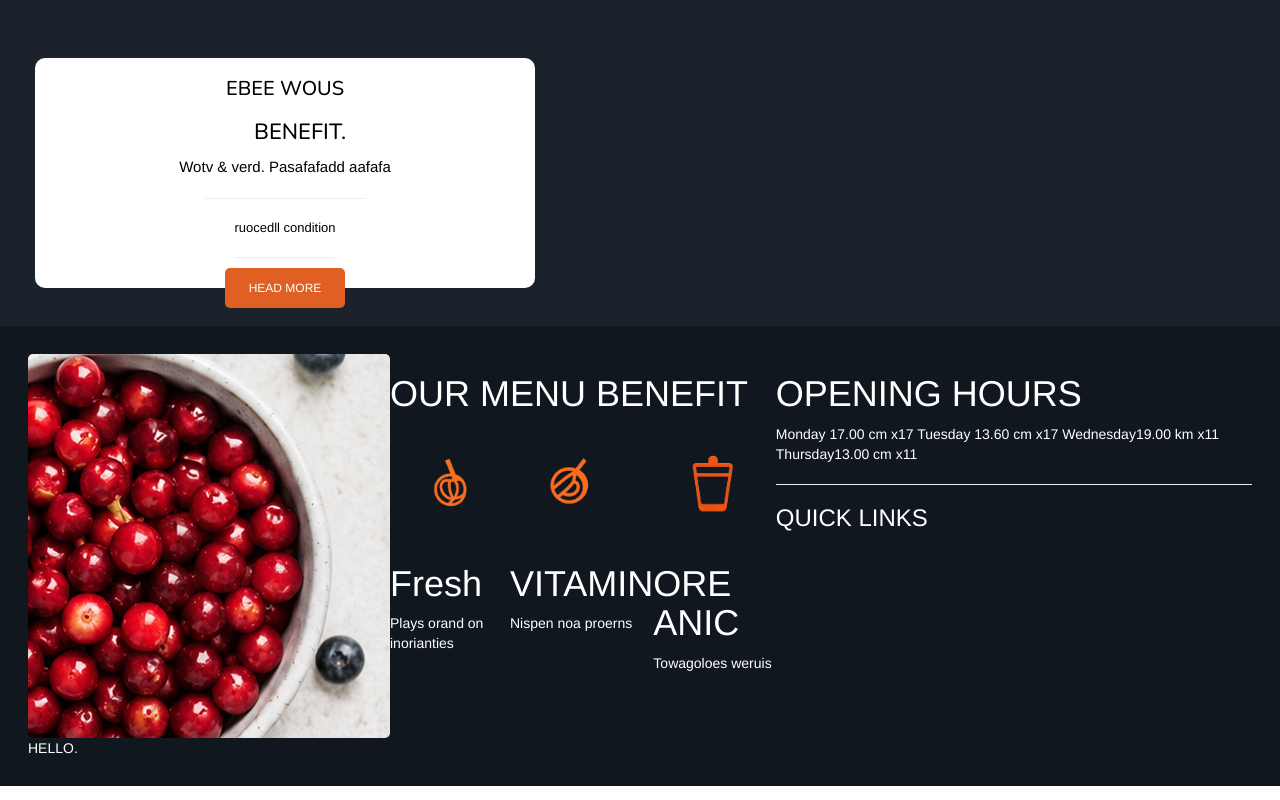
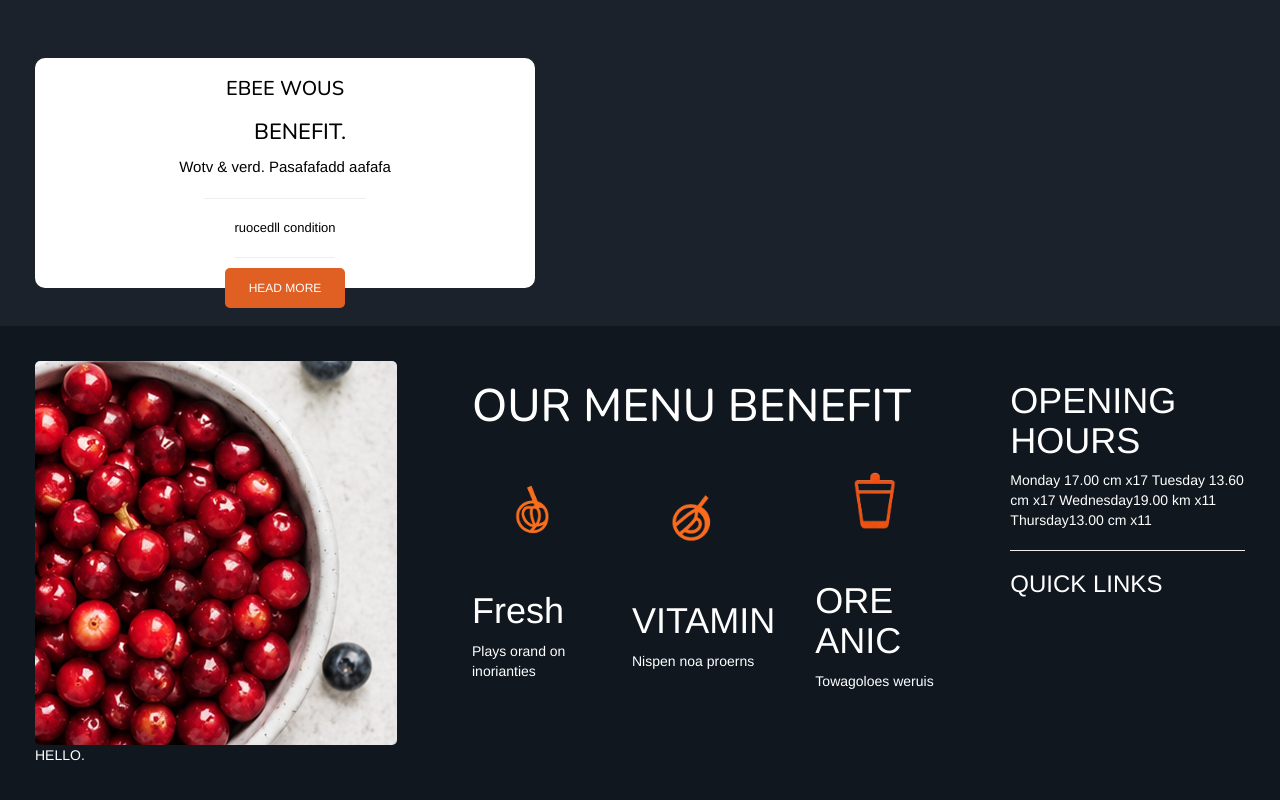
Before and after one commit to NeeloByron/ReactTS_UI_Challenge, a React (Vite) app: page / in a window 1280 px wide. Shown: the part 2094-2894 px from the top of the page. Built offline with nearby package versions, Linux system fonts and the light colour scheme.

Commit message:
declared ourMenu, footMain adjustment

```diff
--- a/src/Component/6. Footer/Footer.Module.css
+++ b/src/Component/6. Footer/Footer.Module.css
@@ -2,8 +2,9 @@
 .footerMain {
     display: flex;
     background-color: #10171f;
-    padding: 2.8rem;
     color: #fff;
+    padding: 3.5rem;
+    gap: 7.5rem;
 }
 
 /*2. first image card that has the berries*/
@@ -14,4 +15,20 @@
 /*3. The fresh, vitamin and Ore container*/
 .subFooterCard {
      display: flex;
+     justify-content: center;
+     align-items: center;
+     gap: 40px;
 }
+
+/*4. h1 font and sizes */
+.ourMenu  {
+    font-family: 'Nunito', sans-serif;
+    font-size: 4.56rem;
+    align-items: flex-start;
+}
+
+/*5. icons settings */
+.fresh .icon1, .vitamin .icon2, .OreAnic .icon3 {
+    width: 60px;
+    height: auto;
+}
--- a/src/Component/6. Footer/FooterSec.tsx
+++ b/src/Component/6. Footer/FooterSec.tsx
@@ -18,7 +18,7 @@ export const FooterSec = () => {
         {/*Our menu benefit section*/}
         <div className='footerCard'>
 
-            <h1>OUR MENU BENEFIT</h1>
+            <h1 className='ourMenu'>OUR MENU BENEFIT</h1>
 
           <div className='subFooterCard'>
             <div className='fresh'>
```
